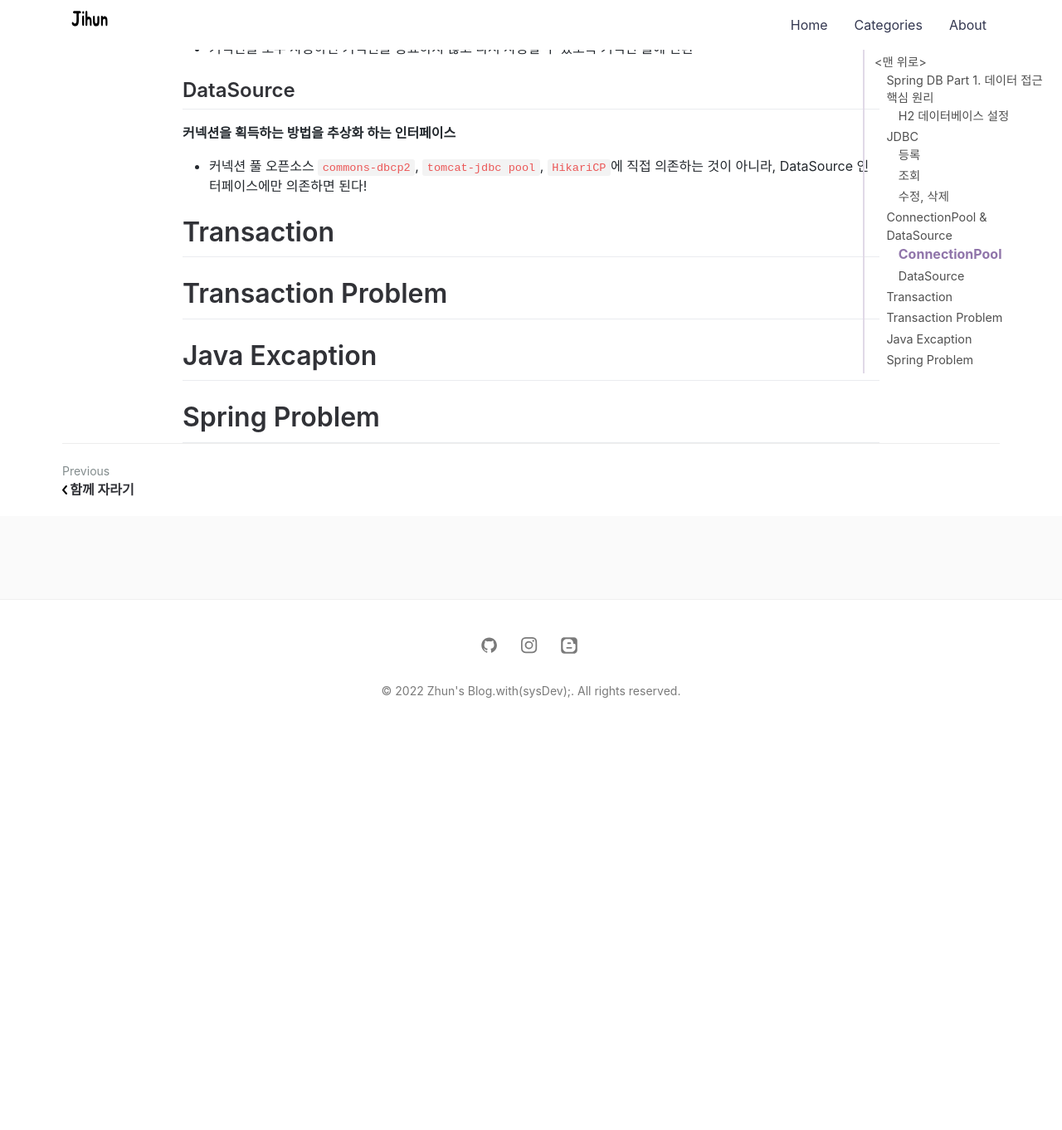
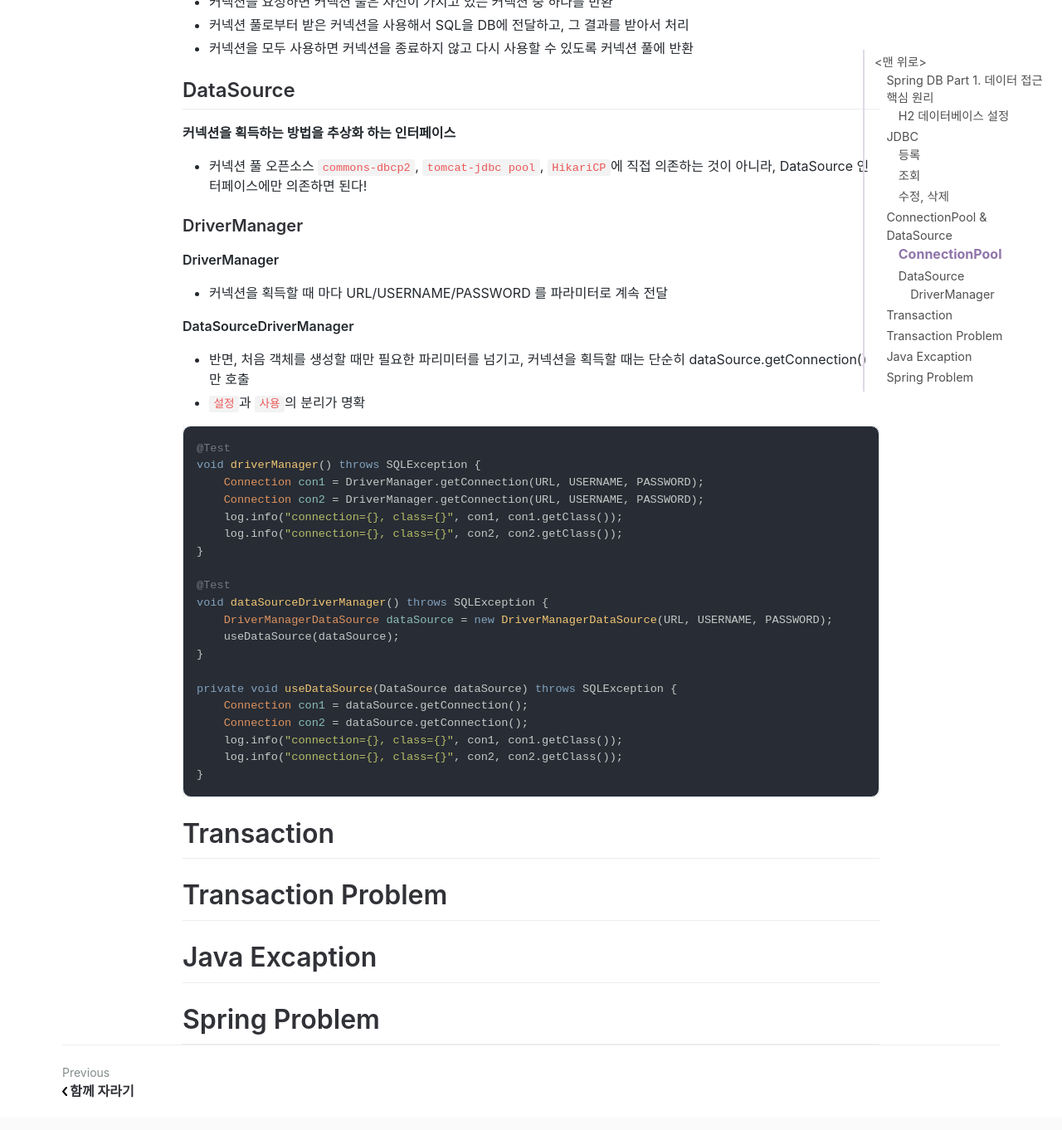
Before and after one commit to jihunparkme/jihunparkme.github.io, a Jekyll site: the page built from _posts/2022-08-08-Spring-DB-Part1.md, in a window 1280 px wide and 1400 px high, scrolled down 5977 px. Shown: the top 1362 px of the window at 83% size. Built offline with Jekyll 4.4.1, drawn with Linux system fonts in a browser that asks for light colours; nearby versions of some CDN libraries; comment, search, counter and statistics services are not loaded; before the commit the page ends 6865 px from its top, so only the background shows below that; some of the changed text lies outside the part shown.

Commit message:
[ConnectionPool & DataSource] DriverManager

````diff
--- a/_posts/2022-08-08-Spring-DB-Part1.md
+++ b/_posts/2022-08-08-Spring-DB-Part1.md
@@ -254,6 +254,40 @@ public void delete(String memberId) throws SQLException {
 
 - 커넥션 풀 오픈소스 `commons-dbcp2`, `tomcat-jdbc pool`, `HikariCP`에 직접 의존하는 것이 아니라, DataSource 인터페이스에만 의존하면 된다!
 
+### DriverManager
+
+**DriverManager**
+
+- 커넥션을 획득할 때 마다 URL/USERNAME/PASSWORD 를 파라미터로 계속 전달
+
+**DataSourceDriverManager**
+
+- 반면, 처음 객체를 생성할 때만 필요한 파리미터를 넘기고, 커넥션을 획득할 때는 단순히 dataSource.getConnection() 만 호출
+- `설정`과 `사용`의 분리가 명확
+
+```java
+@Test
+void driverManager() throws SQLException {
+    Connection con1 = DriverManager.getConnection(URL, USERNAME, PASSWORD);
+    Connection con2 = DriverManager.getConnection(URL, USERNAME, PASSWORD);
+    log.info("connection={}, class={}", con1, con1.getClass());
+    log.info("connection={}, class={}", con2, con2.getClass());
+}
+
+@Test
+void dataSourceDriverManager() throws SQLException {
+    DriverManagerDataSource dataSource = new DriverManagerDataSource(URL, USERNAME, PASSWORD);
+    useDataSource(dataSource);
+}
+
+private void useDataSource(DataSource dataSource) throws SQLException {
+    Connection con1 = dataSource.getConnection();
+    Connection con2 = dataSource.getConnection();
+    log.info("connection={}, class={}", con1, con1.getClass());
+    log.info("connection={}, class={}", con2, con2.getClass());
+}
+```
+
 # Transaction
 
 # Transaction Problem
````
